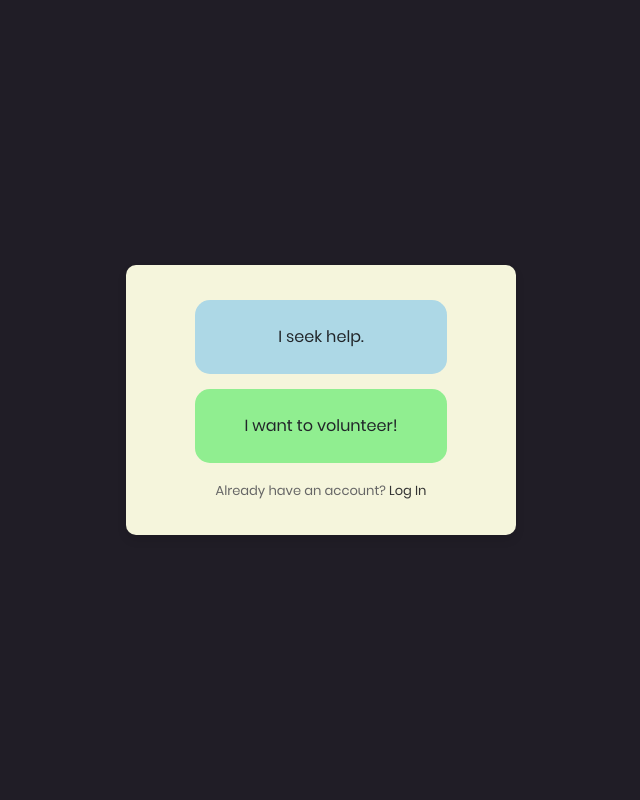
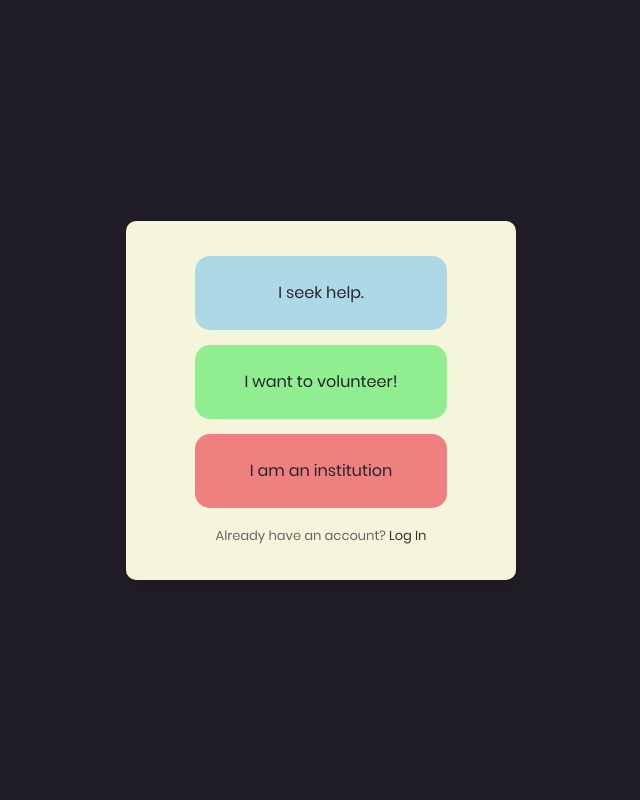
Before and after one commit to Ruijan/volunteering_platform, a Flask app: template templates/register.html in a window 1280 px wide. Shown: the whole page, without its empty margins (319-959 px from the left). Run offline with Flask 2, Linux system fonts and the light colour scheme; the template is opened without the code that fills it: most values are stand-ins (such as "Sample title", 1, 10 or a date in 2020); parts of the project's set-up code (start-up, migrations or seed data) failed here and were passed over; some libraries are stand-ins or nearby versions.

Commit message:
same form for everybody

```diff
--- a/app.py
+++ b/app.py
@@ -111,7 +111,7 @@ def register():
             session.new = True
             return redirect(url_for("homepage"))
         else:
-            return render_template("register.html", error_login="Email already in database. Try signing in")
+            return render_template("register.html", error_signup="Email already in database. Try signing in")
 
 
 if __name__ == '__main__':
--- a/static/styles/login.css
+++ b/static/styles/login.css
@@ -212,6 +212,16 @@ iframe {
 
 .skill:hover {
 	cursor: pointer;
+}
+
+.member_type_button{
+     width: 90%;
+    background-color: lightblue;
+    border-radius: 15px;
+    margin: auto;
+    text-align: center;
+    padding: 25px;
+    margin-bottom: 15px;
 }
 /*------------------------------------------------------------------
 [ Form ]*/
--- a/templates/register.html
+++ b/templates/register.html
@@ -48,18 +48,23 @@
 
 <body>
     <form class="login100-form validate-form" target="_self" method="post">
-
+        <input type="text" value="Volunteer" name="member_type" id="member_type" hidden>
         <div class="limiter">
             <div class="container-login100">
+
                 <div class="wrap-login100" style="display: block; padding-top: 35px;" id="select_user">
+
                     {% if error_signup %}
                     <div class="error_login">{{ error_signup | safe}}</div>
                     {% endif %}
-                    <div style="width: 90%; background-color: lightblue; border-radius: 15px; margin: auto; text-align: center; padding: 25px; margin-bottom: 15px;" onclick="showDiv('select_user', 'account_form'); ">
+                    <div class="member_type_button" onclick="showDiv('select_user', 'account_form'); document.getElementById('member_type').value = 'Need';">
                         I seek help.
                     </div>
-                    <div style="width: 90%; background-color: lightgreen; border-radius: 15px; margin: auto; text-align: center; padding: 25px;" onclick="showDiv('select_user', 'skills_form');">
+                    <div class="member_type_button" style="background-color: lightgreen;" onclick="showDiv('select_user', 'skills_form'); document.getElementById('member_type').value = 'Volunteer';">
                         I want to volunteer!
+                    </div>
+                    <div class="member_type_button" style="background-color: lightcoral;" onclick="showDiv('select_user', 'skills_form'); document.getElementById('member_type').value = 'Volunteer';">
+                        I am an institution
                     </div>
                     <div class="text-center" style="margin-top: 15px;">
                         <span class="txt1">
@@ -72,6 +77,7 @@
                     </div>
                 </div>
                 <div class="wrap-login100" style="display: none;" id="skills_form">
+
                     <span class="login100-form-title p-b-26">
                         Tell us who you are
                     </span>
@@ -105,20 +111,7 @@
                         <input class="input100" type="text" pattern="[0-9]{1,}" name="age" title="Age contain numbers only" required=True>
                         <span class="focus-input100" data-placeholder="Age"></span>
                     </div>
-                    <div class="wrap-input100 validate-input">
-                        <input class="input100" type="text" name="location" title="Location not found" required=True>
-                        <span class="focus-input100" data-placeholder="Address"></span>
-                    </div>
 
-                    <div class="wrap-input100 validate-input" style="width: 55%; float: right">
-                        <input class="input100" type="text" name="city" title="City" required=True>
-                        <span class="focus-input100" data-placeholder="City"></span>
-                    </div>
-
-                    <div class="wrap-input100 validate-input" style="width: 40%;">
-                        <input class="input100" type="text" pattern="[0-9]{4,}" name="zip_code" title="Zip code" required=True>
-                        <span class="focus-input100" data-placeholder="Zip code"></span>
-                    </div>
 
                     <div class="container-login100-form-btn">
                         <div class="wrap-login100-form-btn">
@@ -143,6 +136,22 @@
                         <input class="input100" type="text" pattern="[A-Za-z]{1,}" name="last_name" title="Names contain letters only" required=True>
                         <span class="focus-input100" data-placeholder="Last Name"></span>
                     </div>
+                    <div class="wrap-input100 validate-input">
+                        <input class="input100" type="text" name="location" title="Location not found" required=True>
+                        <span class="focus-input100" data-placeholder="Address"></span>
+                    </div>
+
+                    <div class="wrap-input100 validate-input" style="width: 55%; float: right">
+                        <input class="input100" type="text" name="city" title="City" required=True>
+                        <span class="focus-input100" data-placeholder="City"></span>
+                    </div>
+
+                    <div class="wrap-input100 validate-input" style="width: 40%;">
+                        <input class="input100" type="text" pattern="[0-9]{4,}" name="zip_code" title="Zip code" required=True>
+                        <span class="focus-input100" data-placeholder="Zip code"></span>
+                    </div>
+
+
 
                     <div class="wrap-input100 validate-input">
                         <input class="input100" type="text" name="email" pattern="[a-z0-9._%+-]+@[a-z0-9.-]+\.[a-z]{2,}$" title="Please enter valid email: a@b.c" required=True>
```
